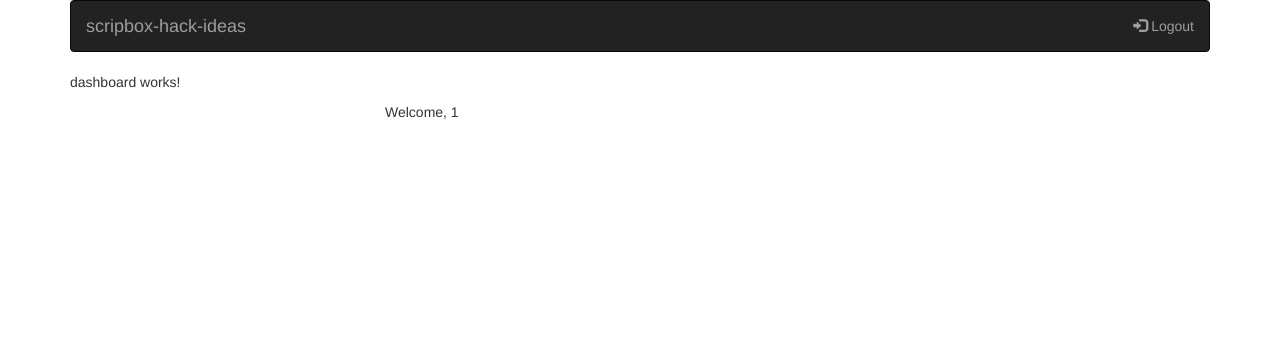
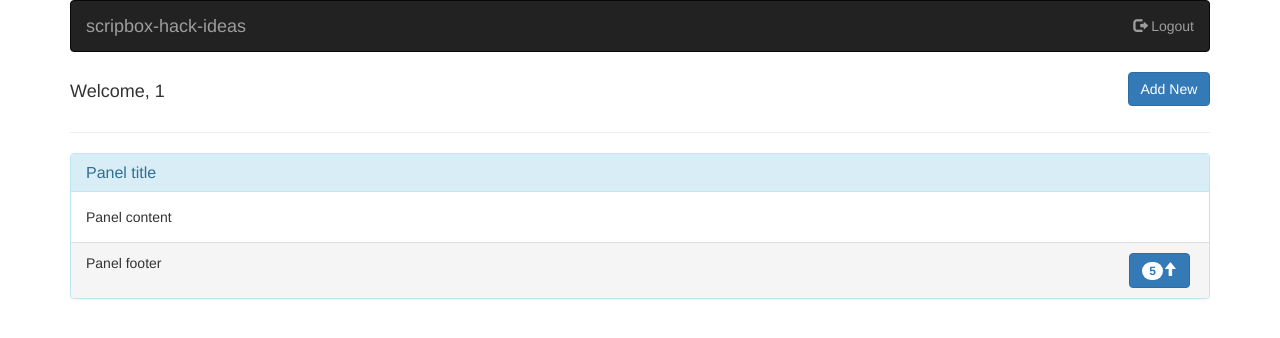
Before and after one commit to himanshudew/scripbox-hack-ideas, an Angular app: page / in a window 1280 px wide. Shown: the top 338 px of the page. Built offline with nearby package versions, Linux system fonts and the light colour scheme; sample sign-in values are in the browser's storage.

Commit message:
basic layout for dashboard

```diff
--- a/src/app/app.component.html
+++ b/src/app/app.component.html
@@ -8,7 +8,7 @@
                 <a class="navbar-brand" href="#">{{title}}</a>
             </div>
             <ul *ngIf="isUserLoggedIn" class="nav navbar-nav navbar-right">
-                <li><a href="#" (click)="logout()"><span class="glyphicon glyphicon-log-in"></span> Logout</a></li>
+                <li><a href="#" (click)="logout()"><span class="glyphicon glyphicon-log-out"></span> Logout</a></li>
             </ul>
         </div>
     </nav>
--- a/src/app/dashboard/dashboard.component.html
+++ b/src/app/dashboard/dashboard.component.html
@@ -1,6 +1,30 @@
-<p>dashboard works!</p>
-<div class="container">
-    <div class="col-md-6 col-md-offset-3">
-        Welcome, {{userid}}
+<div class="row">
+    <div class="col-md-11">
+        <h4>Welcome, {{userid}}</h4>
+    </div>
+    <button class="btn btn-primary">Add New</button>
+</div>
+<hr>
+<!-- list of panel is ng-template -->
+<div class="panel panel-info">
+
+    <div class="panel-heading">
+        <h3 class="panel-title">Panel title</h3>
+    </div>
+
+    <div class="panel-body">
+        Panel content
+    </div>
+
+    <div class="panel-footer">
+        <div class="row">
+            <div class="col-md-11">Panel footer</div>
+            <div class="col-md-1">
+                <button class="btn btn-primary" type="button">
+                    <span class="badge">5</span>
+                    <span class="glyphicon glyphicon-arrow-up"></span>
+                </button>
+            </div>
+        </div>
     </div>
 </div>
```
